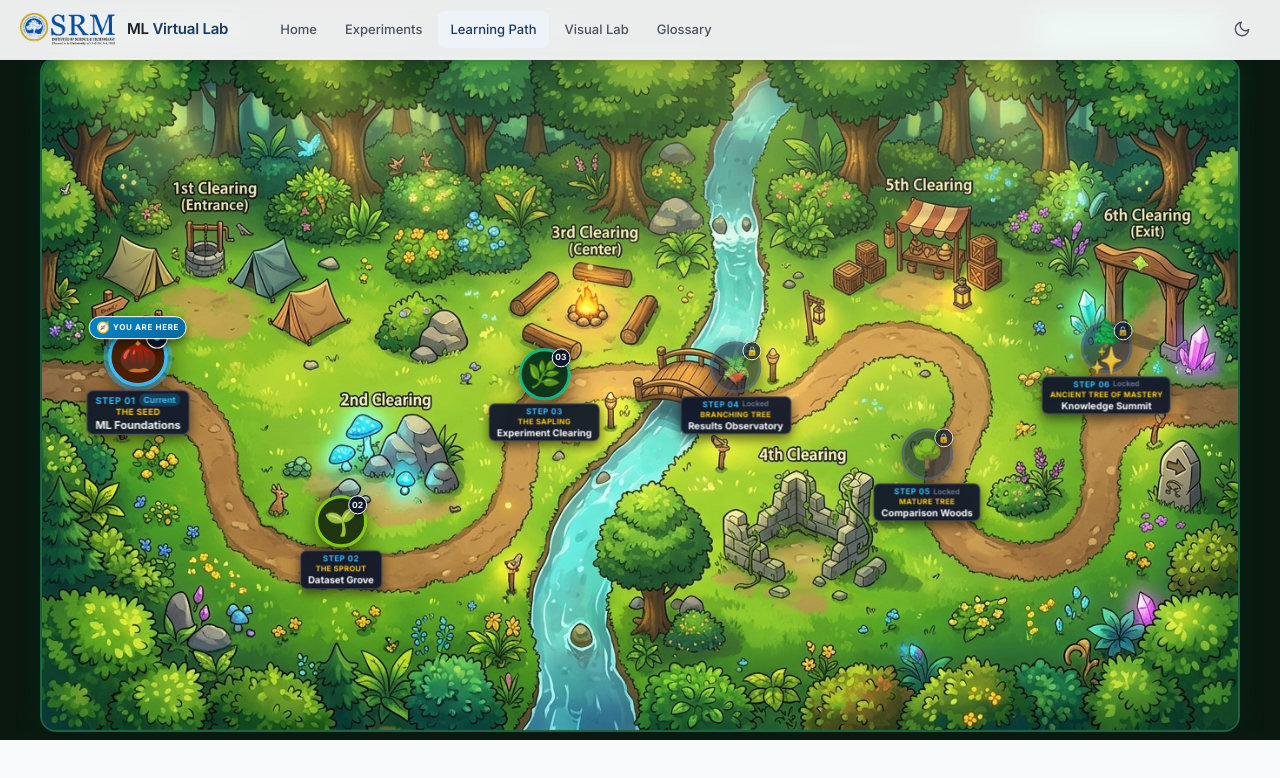
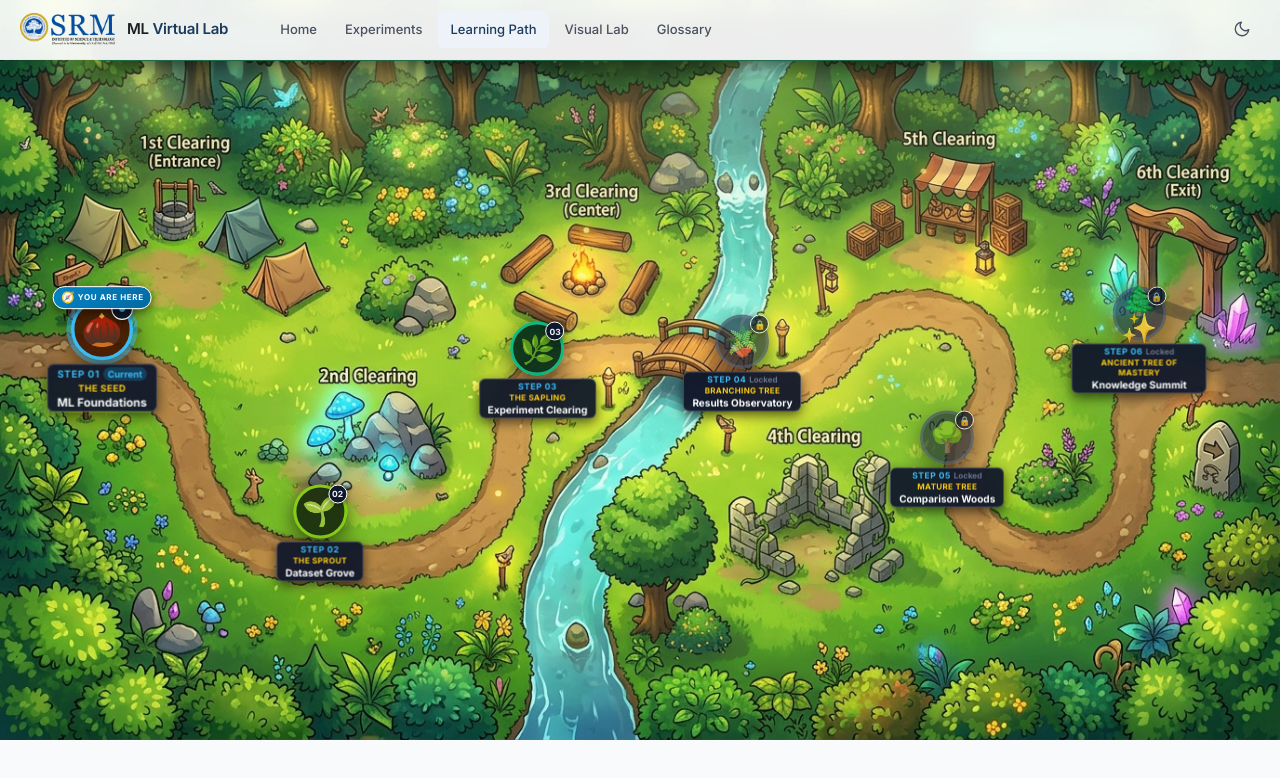
Before and after one commit to Durwissh/ml-virtual-lab, a React (Vite) app: page /learning-path in a window 1280 px wide. Shown: the top 778 px of the page. Built offline with nearby package versions, Linux system fonts and the light colour scheme; no server answers.

Commit message:
fix(learning-path): extend map to 100% full-bleed fit and fill screen completely without outer margins

```diff
--- a/src/pages/LearningPath.css
+++ b/src/pages/LearningPath.css
@@ -1,4 +1,4 @@
-/* src/pages/LearningPath.css - Screen-Fitted Top-Down RPG Learning Forest (Zero Scrollbars) */
+/* src/pages/LearningPath.css - 100% Full-Screen Edge-to-Edge RPG Forest Map */
 
 .forest-page-wrapper {
   position: relative;
@@ -7,92 +7,85 @@
   height: calc(100vh - var(--header-height));
   max-height: calc(100vh - var(--header-height));
   background: #0b180f;
-  padding: 8px 16px 8px 16px;
+  padding: 0;
   margin: 0;
-  display: flex;
-  flex-direction: column;
-  align-items: center;
-  justify-content: flex-start;
   overflow: hidden;
   box-sizing: border-box;
 }
 
-/* ─── Seamless Screen-Fitted RPG Viewport ─── */
+/* ─── 100% Edge-to-Edge RPG Viewport ─── */
 .forest-rpg-viewport {
   position: relative;
   width: 100%;
   height: 100%;
-  max-width: 100%;
-  display: flex;
-  flex-direction: column;
-  align-items: center;
-  justify-content: flex-start;
+  margin: 0;
+  padding: 0;
+  overflow: hidden;
   user-select: none;
-  overflow: hidden;
-  box-sizing: border-box;
 }
 
-/* ─── Compact Floating Top Game HUD ─── */
+/* ─── Floating Top Game HUD Overlay (Over Map) ─── */
 .forest-floating-hud {
-  position: relative;
-  width: 100%;
-  max-width: 1200px;
-  margin-bottom: 6px;
-  flex-shrink: 0;
+  position: absolute;
+  top: 14px;
+  left: 24px;
+  right: 24px;
+  max-width: 1100px;
+  margin: 0 auto;
   z-index: 30;
   display: flex;
   align-items: center;
   justify-content: space-between;
   gap: var(--space-3);
-  background: rgba(12, 26, 17, 0.94);
+  background: rgba(12, 26, 17, 0.92);
   backdrop-filter: blur(18px);
   -webkit-backdrop-filter: blur(18px);
   border: 1.5px solid rgba(52, 211, 153, 0.4);
   border-radius: var(--radius-xl);
-  padding: 6px 18px;
-  box-shadow: 0 8px 24px -5px rgba(0, 0, 0, 0.6);
+  padding: 8px 20px;
+  box-shadow: 0 10px 30px -5px rgba(0, 0, 0, 0.7);
 }
 
 .forest-hud-left {
   display: flex;
   align-items: center;
-  gap: var(--space-3);
+  gap: var(--space-4);
   flex-wrap: wrap;
 }
 
 .forest-hud-badge {
-  font-size: 10.5px;
+  font-size: 11px;
   font-weight: 900;
   letter-spacing: 0.12em;
   color: #6ee7b7;
   background: rgba(16, 185, 129, 0.25);
-  padding: 3px 10px;
+  padding: 4px 12px;
   border-radius: var(--radius-full);
   border: 1px solid rgba(52, 211, 153, 0.45);
   display: inline-flex;
   align-items: center;
-  gap: 4px;
+  gap: 5px;
 }
 
 .forest-hud-progress-wrap {
   display: flex;
   align-items: center;
-  gap: var(--space-2);
+  gap: var(--space-3);
 }
 
 .forest-hud-step-text {
-  font-size: 11px;
+  font-size: 11.5px;
   color: #94a3b8;
 }
 
 .forest-hud-step-text strong {
   color: #4ade80;
-  font-size: 12px;
+  font-size: 13px;
 }
 
 .forest-hud-bar {
-  width: 130px;
-  height: 6px;
+  width: 140px;
+  height: 7px;
   background: rgba(0, 0, 0, 0.6);
   border: 1px solid rgba(255, 255, 255, 0.15);
   border-radius: var(--radius-full);
@@ -107,11 +100,11 @@
 }
 
 .forest-hud-pct {
-  font-size: 10.5px;
+  font-size: 11px;
   font-weight: 800;
   color: #6ee7b7;
   background: rgba(16, 185, 129, 0.25);
-  padding: 1px 6px;
+  padding: 2px 7px;
   border-radius: var(--radius-full);
 }
 
@@ -123,16 +116,16 @@
 .forest-hud-continue-btn {
   display: inline-flex;
   align-items: center;
-  gap: 6px;
+  gap: 7px;
   background: linear-gradient(135deg, #10b981 0%, #059669 100%);
   color: #ffffff;
   border: 1px solid rgba(255, 255, 255, 0.3);
   border-radius: var(--radius-lg);
-  padding: 6px 15px;
-  font-size: 11px;
+  padding: 6px 16px;
+  font-size: 11.5px;
   font-weight: 800;
   cursor: pointer;
-  box-shadow: 0 4px 14px rgba(16, 185, 129, 0.45);
+  box-shadow: 0 4px 16px rgba(16, 185, 129, 0.45);
   transition: all 0.2s ease;
   white-space: nowrap;
 }
@@ -152,25 +145,22 @@
   transform: translateX(3px);
 }
 
-/* ─── 16:9 Screen-Fitted RPG Forest Canvas ─── */
+/* ─── 100% Full-Bleed Edge-to-Edge RPG Forest Canvas ─── */
 .forest-rpg-canvas {
-  position: relative;
-  flex: 1;
-  width: auto;
-  max-width: 100%;
-  max-height: 100%;
-  aspect-ratio: 16 / 9;
-  border-radius: var(--radius-2xl);
-  box-shadow: 0 15px 50px -10px rgba(0, 0, 0, 0.85), 0 0 30px rgba(16, 185, 129, 0.2);
-  border: 2px solid rgba(52, 211, 153, 0.35);
+  position: absolute;
+  inset: 0;
+  width: 100%;
+  height: 100%;
+  border-radius: 0;
+  border: none;
+  box-shadow: none;
   overflow: hidden;
   background: #102616;
-  display: flex;
-  align-items: center;
-  justify-content: center;
 }
 
 .forest-rpg-bg-image {
+  position: absolute;
+  inset: 0;
   width: 100%;
   height: 100%;
   object-fit: fill;
@@ -331,8 +321,8 @@
 /* Tree Canopy & Botanical Growth Node */
 .forest-tree-canopy {
   position: relative;
-  width: 52px;
-  height: 52px;
+  width: 54px;
+  height: 54px;
   border-radius: 50%;
   background: rgba(15, 23, 42, 0.94);
   border: 3px solid #10b981;
@@ -391,7 +381,7 @@
 }
 
 .forest-tree-leaves .tree-art {
-  font-size: 1.7rem;
+  font-size: 1.8rem;
   line-height: 1;
 }
 
@@ -438,11 +428,11 @@
   background: rgba(15, 23, 42, 0.94);
   border: 1px solid rgba(255, 255, 255, 0.2);
   border-radius: var(--radius-md);
-  padding: 2px 7px;
+  padding: 2px 8px;
   text-align: center;
   box-shadow: 0 4px 12px rgba(0, 0, 0, 0.6);
   backdrop-filter: blur(10px);
-  max-width: 130px;
+  max-width: 135px;
   pointer-events: none;
 }
 
@@ -455,14 +445,14 @@
 }
 
 .forest-step-tag {
-  font-size: 8px;
+  font-size: 8.5px;
   font-weight: 800;
   letter-spacing: 0.06em;
   color: #38bdf8;
 }
 
 .forest-growth-badge {
-  font-size: 7.5px;
+  font-size: 8px;
   font-weight: 800;
   color: #facc15;
   letter-spacing: 0.04em;
@@ -481,7 +471,7 @@
 }
 
 .forest-current-pill {
-  font-size: 7.5px;
+  font-size: 8px;
   font-weight: 800;
   color: #38bdf8;
   background: rgba(14, 165, 233, 0.25);
@@ -490,7 +480,7 @@
 }
 
 .forest-done-pill {
-  font-size: 7.5px;
+  font-size: 8px;
   font-weight: 800;
   color: #4ade80;
   background: rgba(34, 197, 94, 0.25);
@@ -499,13 +489,13 @@
 }
 
 .forest-locked-pill {
-  font-size: 7.5px;
+  font-size: 8px;
   font-weight: 700;
   color: #64748b;
 }
 
 .forest-label-name {
-  font-size: 9.5px;
+  font-size: 10px;
   font-weight: 800;
   color: #f8fafc;
   white-space: nowrap;
@@ -870,6 +860,9 @@
     align-items: flex-start;
     gap: 6px;
     padding: 6px 12px;
+    top: 8px;
+    left: 10px;
+    right: 10px;
   }
 
   .forest-hud-bar {
@@ -882,21 +875,21 @@
   }
 
   .forest-tree-canopy {
-    width: 42px;
-    height: 42px;
+    width: 44px;
+    height: 44px;
   }
 
   .forest-tree-leaves .tree-art {
-    font-size: 1.3rem;
+    font-size: 1.4rem;
   }
 
   .forest-node-label-plate {
-    max-width: 85px;
-    padding: 1px 3px;
+    max-width: 90px;
+    padding: 1px 4px;
   }
 
   .forest-label-name {
-    font-size: 8px;
+    font-size: 8.5px;
   }
 
   .forest-growth-badge {
```
